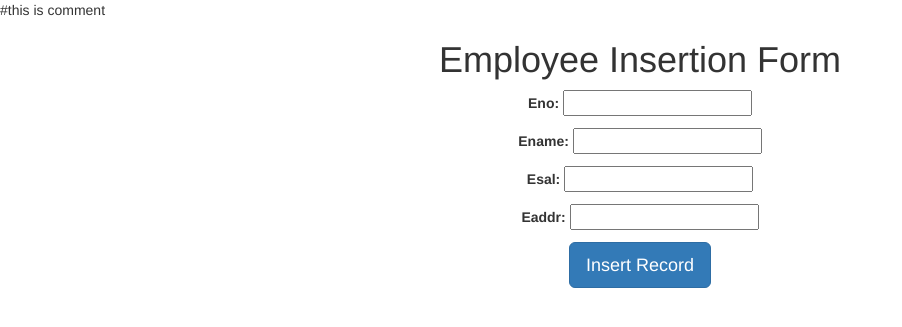
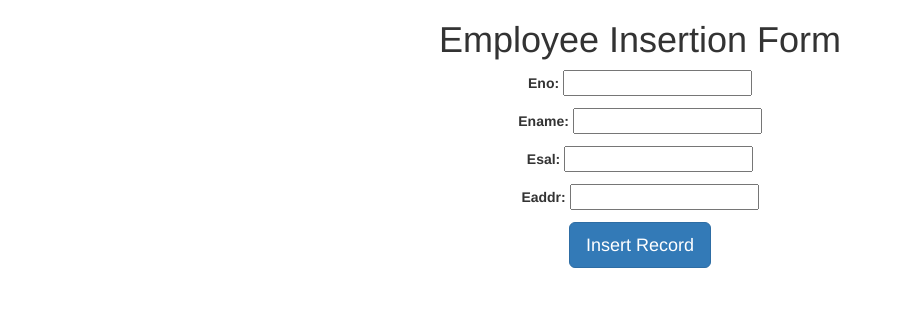
Before and after one commit to src959/Employee-repo, a Django app: page /create/ in a window 1280 px wide. Shown: the top 327 px of the page, without its empty margins (0-902 px from the left). Run offline with Django 3.2, Linux system fonts and the light colour scheme; some libraries are stand-ins or nearby versions.

Commit message:
comment removed

```diff
--- a/templates/create.html
+++ b/templates/create.html
@@ -1,5 +1,4 @@
 <!DOCTYPE html>
-#this is comment
 {% extends 'base.html'%}
    {%block body_block%}
     <h1>Employee Insertion Form</h1>
```
